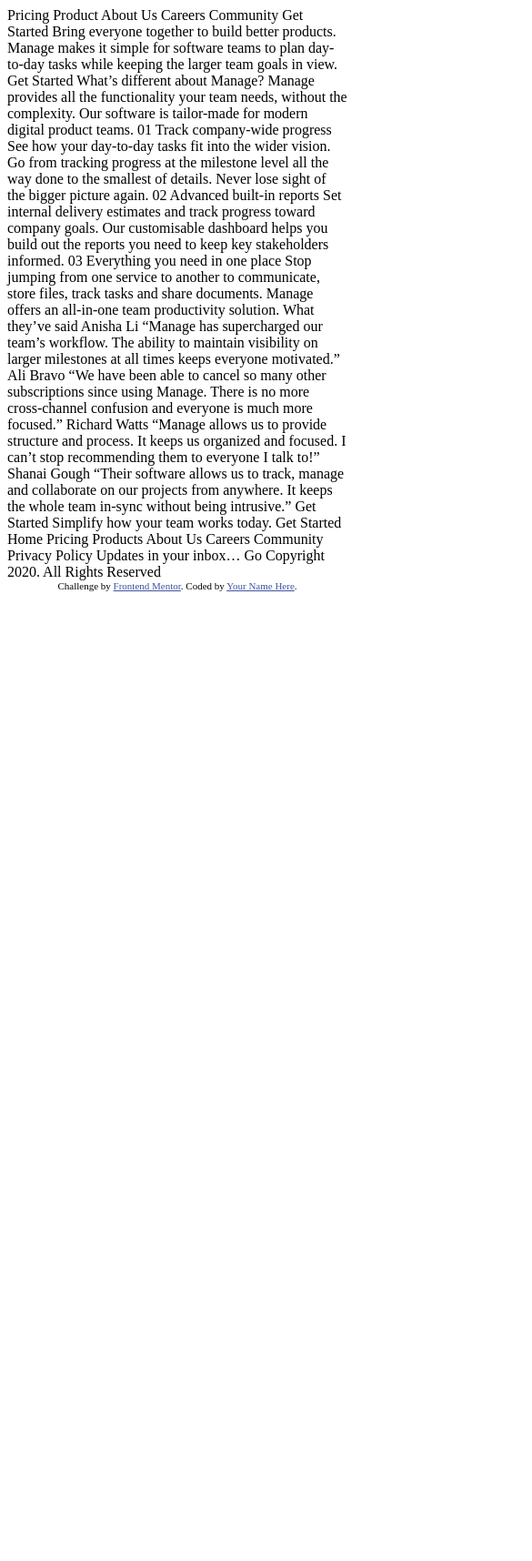
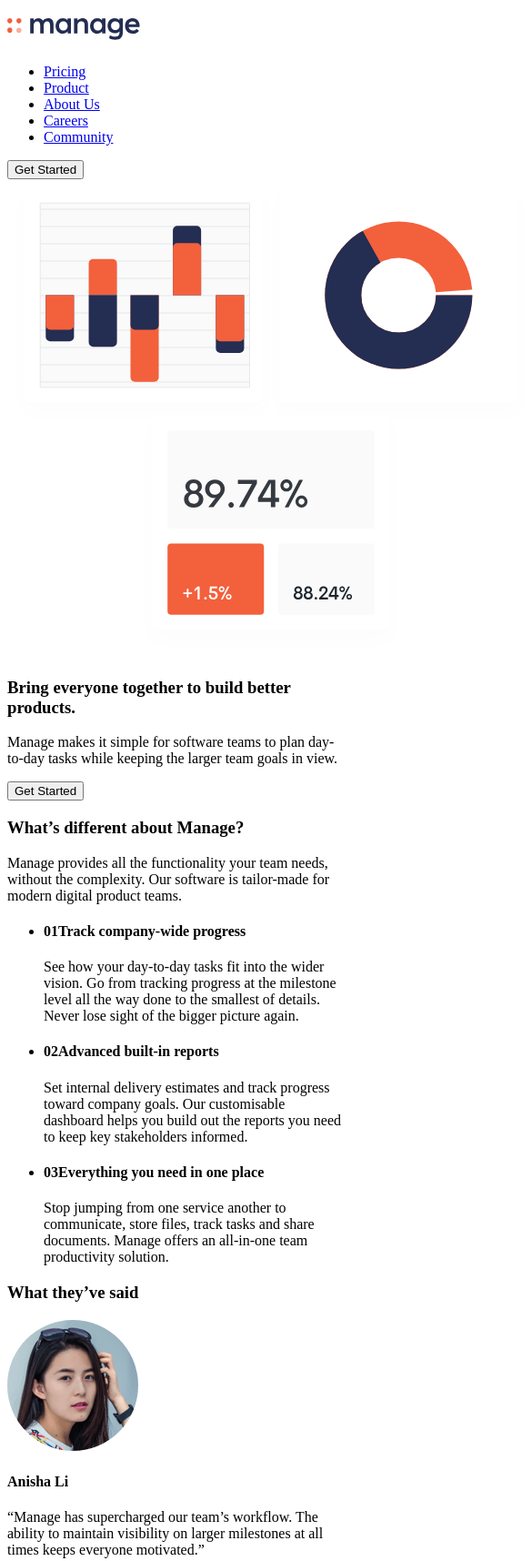
Before and after one commit to Omoalfa/landing-page, a plain HTML site: page index.html in a window 390 px wide. Shown: the top 1716 px of the page at 91% size, 585 px wide, since content can reach past the window. Before the commit the page ends 844 px from the top, so only its background shows below. Drawn offline with Linux system fonts and the light colour scheme.

Commit message:
structured layout

```diff
--- a/index.html
+++ b/index.html
@@ -15,87 +15,138 @@
   </style>
 </head>
 <body>
-
-  Pricing
-  Product
-  About Us
-  Careers
-  Community
-
-  Get Started
-
-  Bring everyone together to build better products.
-
-  Manage makes it simple for software teams to plan day-to-day
-  tasks while keeping the larger team goals in view.
-
-  Get Started
-
-  What’s different about Manage?
-
-  Manage provides all the functionality your team needs, without
+  <header>
+    <h2><img src="./images/logo.svg" alt="logo" class="logo"></h2>
+    <ul>
+      <li><a href="#">Pricing</a></li>
+      <li><a href="#">Product</a></li>
+      <li><a href="#">About Us</a></li>
+      <li><a href="#">Careers</a></li>
+      <li><a href="#">Community</a></li>
+    </ul>
+    <button>Get Started</button>
+  </header>
+  <div>
+    <div>
+      <img src="./images/illustration-intro.svg" alt="">
+    </div>
+    <div>
+      <h3>Bring everyone together to build better products.</h3>
+      <p>Manage makes it simple for software teams to plan day-to-day
+        tasks while keeping the larger team goals in view.</p>
+      <button>Get Started</button>
+    </div>
+  </div>
+  <div>
+    <div>
+      <h3>What’s different about Manage?</h3>
+      <p>Manage provides all the functionality your team needs, without
   the complexity. Our software is tailor-made for modern digital
-  product teams.
-
-  01
-  Track company-wide progress
-  See how your day-to-day tasks fit into the wider vision. Go from
-  tracking progress at the milestone level all the way done to the
-  smallest of details. Never lose sight of the bigger picture again.
-
-  02
-  Advanced built-in reports
-  Set internal delivery estimates and track progress toward company
-  goals. Our customisable dashboard helps you build out the reports
-  you need to keep key stakeholders informed.
-
-  03
-  Everything you need in one place
-  Stop jumping from one service to another to communicate, store files,
-  track tasks and share documents. Manage offers an all-in-one team
-  productivity solution.
-
-  What they’ve said
-
-  Anisha Li
-  “Manage has supercharged our team’s workflow. The ability to maintain
-  visibility on larger milestones at all times keeps everyone motivated.”
-
-  Ali Bravo
-  “We have been able to cancel so many other subscriptions since using
-  Manage. There is no more cross-channel confusion and everyone is much
-  more focused.”
-
-  Richard Watts
-  “Manage allows us to provide structure and process. It keeps us organized
-  and focused. I can’t stop recommending them to everyone I talk to!”
-
-  Shanai Gough
-  “Their software allows us to track, manage and collaborate on our projects
-  from anywhere. It keeps the whole team in-sync without being intrusive.”
-
-  Get Started
-
-  Simplify how your team works today.
-  Get Started
-
-  Home
-  Pricing
-  Products
-  About Us
-  Careers
-  Community
-  Privacy Policy
-
-  Updates in your inbox…
-  Go
-
-  Copyright 2020. All Rights Reserved
-
+  product teams.</p>
+    </div>
+    <div>
+      <ul>
+        <li>
+          <h4><span>01</span>Track company-wide progress</h4>
+          <p>See how your day-to-day tasks fit into the wider vision. Go from tracking progress at the milestone level all the way done to the smallest of details. Never lose sight of the bigger picture again.</p>
+        </li>
+        <li>
+          <h4><span>02</span>Advanced built-in reports</h4>
+          <p>Set internal delivery estimates and track progress toward company goals. Our customisable dashboard helps you build out the reports you need to keep key stakeholders informed.</p>
+        </li>
+        <li>
+          <h4><span>03</span>Everything you need in one place</h4>
+          <p>Stop jumping from one service another to communicate, store files, track tasks and share documents. Manage offers an all-in-one team productivity solution.</p>
+        </li>
+      </ul>
+    </div>
+  </div>
+  <div>
+    <h3>What they’ve said</h3>
+    <div>
+      <img src="./images/avatar-anisha.png" alt="">
+      <h4>Anisha Li</h4>
+      <p>“Manage has supercharged our team’s workflow. The ability to maintain visibility on larger milestones at all times keeps everyone motivated.”</p>
+    </div>
+    <div>
+      <img src="./images/avatar-ali.png" alt="">
+      <h4>Ali Bravo</h4>
+      <p>“We have been able to cancel so many other subscriptions since using Manage. There is no more cross-channel confusion and everyone is much more focused.”</p>
+    </div>
+    <div>
+      <img src="./images/avatar-richard.png" alt="">
+      <h4>Richard Watts</h4>
+      <p>“Manage allows us to provide structure and process. It keeps us organized and focused. I can’t stop recommending them to everyone I talk to!”</p>
+    </div>
+    <div>
+      <img src="./images/avatar-shanai.png" alt="">
+      <h4>Shanai Gough</h4>
+      <p>“Their software allows us to track, manage and collaborate on our projects from anywhere. It keeps the whole team in-sync without being intrusive.”</p>
+    </div>
+    <button>Get Started</button>
+  </div>
+  <div>
+    <h3>Simplify how your team works today.</h3>
+    <button>Get Started</button>
+  </div>
+  <footer id="mobile">
+    <input placeholder="Updates in your inbox...">
+    <button>GO</button>
+    <ul>
+      <li><a href="#">Home</a></li>
+      <li><a href="#">Pricing</a></li>
+      <li><a href="#">Products</a></li>
+      <li><a href="#">About Us</a></li>
+    </ul>
+    <ul>
+      <li><a href="">Careers</a></li>
+      <li><a href="">Community</a></li>
+      <li><a href="">Privacy Policy</a></li>
+    </ul>
+    <ul>
+      <li><a href="#"><i class="fab fa-facebook-square"></i></a></li>
+      <li><a href="#"><i class="fab fa-youtube"></i></a></li>
+      <li><a href="#"><i class="fab fa-twitter"></i></a></li>
+      <li><a href="#"><i class="fab fa-pinterest"></i></a></li>
+      <li><a href="#"><i class="fab fa-instagram"></i></a></li>
+    </ul>
+    <img src="./images/logo.svg">
+    <p>Copyright 2020. All Rights Reserved</p>
+  </footer>
+  <footer id="desktop">
+    <div>
+      <img src="./images/logo.svg">
+      <ul>
+        <li><a href="#"><i class="fab fa-facebook-square"></i></a></li>
+        <li><a href="#"><i class="fab fa-youtube"></i></a></li>
+        <li><a href="#"><i class="fab fa-twitter"></i></a></li>
+        <li><a href="#"><i class="fab fa-pinterest"></i></a></li>
+        <li><a href="#"><i class="fab fa-instagram"></i></a></li>
+      </ul>
+    </div>
+    <div>
+      <ul>
+        <li><a href="#">Home</a></li>
+        <li><a href="#">Pricing</a></li>
+        <li><a href="#">Products</a></li>
+        <li><a href="#">About Us</a></li>
+      </ul>
+      <ul>
+        <li><a href="">Careers</a></li>
+        <li><a href="">Community</a></li>
+        <li><a href="">Privacy Policy</a></li>
+      </ul>
+    </div>
+    <div>
+      <input placeholder="Updates in your inbox...">
+      <button>GO</button>
+      <p>Copyright 2020. All Rights Reserved</p>
+    </div>
+  </footer>
 
   <div class="attribution">
     Challenge by <a href="https://www.frontendmentor.io?ref=challenge" target="_blank">Frontend Mentor</a>.
-    Coded by <a href="#">Your Name Here</a>.
+    Coded by <a href="#">Omoalfa</a>.
   </div>
 </body>
 </html>
```
